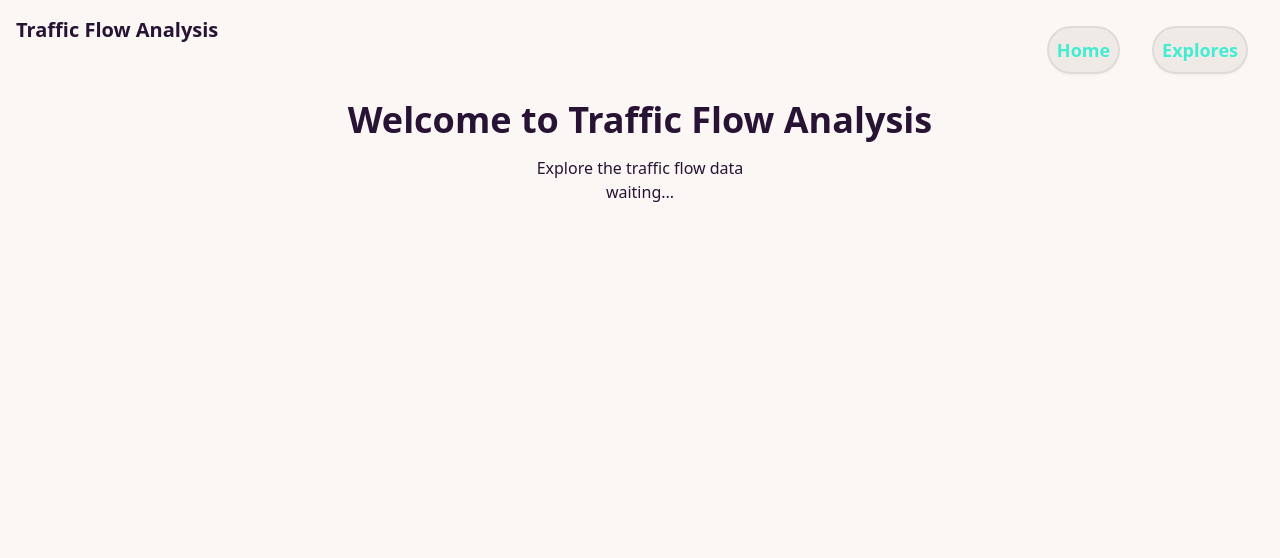
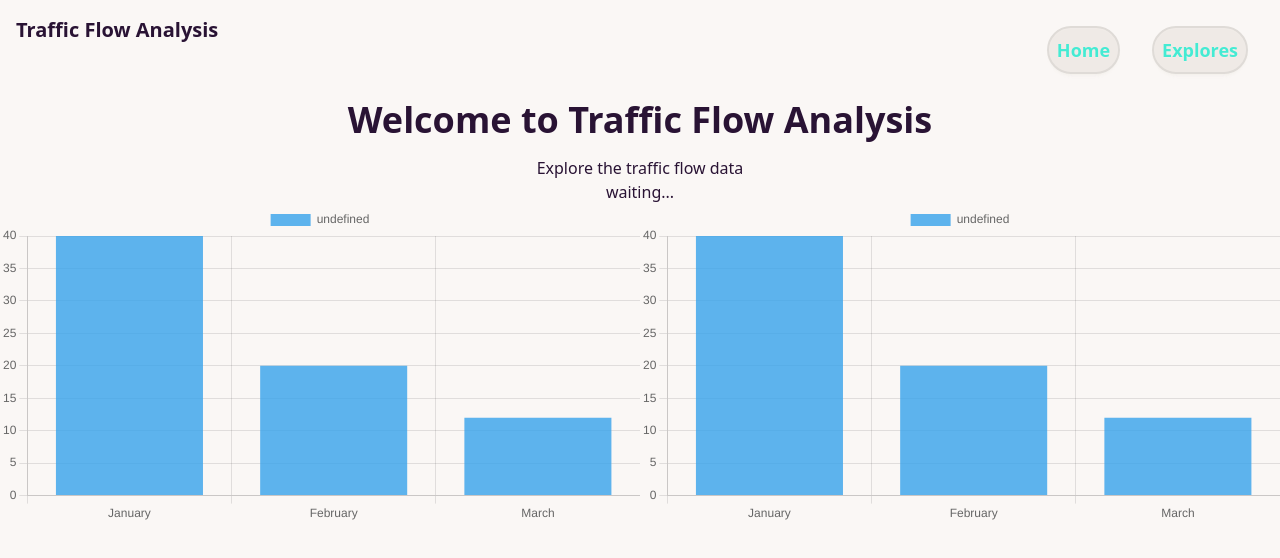
Before and after one commit to OmegaOoh/traffic-flow-analysis, a Vue app in the folder frontend/: page / in a window 1280 px wide. Shown: the top 558 px of the page. Built offline with nearby package versions, Linux system fonts and the light colour scheme; no server answers; the HTML template or start-up script is replaced by a standard one.

Commit message:
Add Proof of Concept for Graph

```diff
--- a/frontend/package.json
+++ b/frontend/package.json
@@ -21,9 +21,11 @@
   "dependencies": {
     "@tailwindcss/vite": "^4.1.1",
     "axios": "^1.8.4",
+    "chart.js": "^4.4.8",
     "pinia": "^3.0.1",
     "tailwindcss": "^4.1.1",
     "vue": "^3.5.13",
+    "vue-chartjs": "^5.3.2",
     "vue-icons-plus": "^0.1.8",
     "vue-router": "^4.5.0"
   },
--- a/frontend/src/main.ts
+++ b/frontend/src/main.ts
@@ -2,6 +2,7 @@ import './assets/base.css'
 
 import { createApp } from 'vue'
 import { createPinia } from 'pinia'
+
 
 import App from './App.vue'
 import router from './router'
@@ -10,4 +11,5 @@ const app = createApp(App)
 
 app.use(createPinia())
 app.use(router)
+
 app.mount('#app')
--- a/frontend/src/views/HomeView.vue
+++ b/frontend/src/views/HomeView.vue
@@ -1,8 +1,28 @@
 <script setup lang="ts">
 import apiClient from '@/axios'
 import { onMounted, ref } from 'vue'
+import { Bar } from 'vue-chartjs'
+import { Chart as ChartJS, Title, Tooltip, Legend, BarElement, CategoryScale, LinearScale } from 'chart.js'
+
+ChartJS.register(Title, Tooltip, Legend, BarElement, CategoryScale, LinearScale)
 
 const helloText = ref('waiting...')
+const chartData = ref({})
+const chartOptions = ref({})
+
+chartData.value = {
+  labels: [ 'January', 'February', 'March' ],
+  datasets: [ {
+    data: [40, 20, 12],
+    backgroundColor: 'rgba(54, 162, 235, 0.8)', // Single color for all bars
+    borderColor: 'rgba(54, 162, 235, 1)',
+  } ]
+}
+
+chartOptions.value = {
+  responsive: false,
+  maintainAspectRatio: true,
+}
 
 onMounted(() => {
   console.log(import.meta.env.VITE_APP_ENDPOINT)
@@ -19,6 +39,19 @@ onMounted(() => {
       <p class="text-center">Explore the traffic flow data</p>
       <p>{{ helloText }}</p>
     </div>
-    <div class="flex flex-row justify-center gap-4"></div>
+    <div class="grid grid-cols-2">
+      <Bar
+        id="test-chart"
+        :options="chartOptions"
+        :data="chartData"
+        class="size-full"
+      />
+      <Bar
+        id="test-chart"
+        :options="chartOptions"
+        :data="chartData"
+        class="size-full"
+      />
+    </div>
   </main>
 </template>
--- a/package.json
+++ /dev/null
@@ -1,6 +0,0 @@
-{
-  "dependencies": {
-    "@primeuix/themes": "^1.0.0",
-    "primevue": "^4.3.3"
-  }
-}
```
Also changed, not shown: 2 other files (tests, documents, lock files or other folders).
